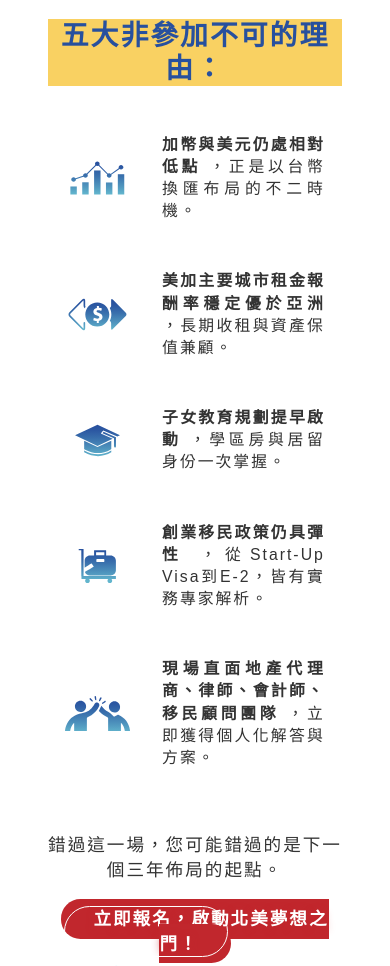
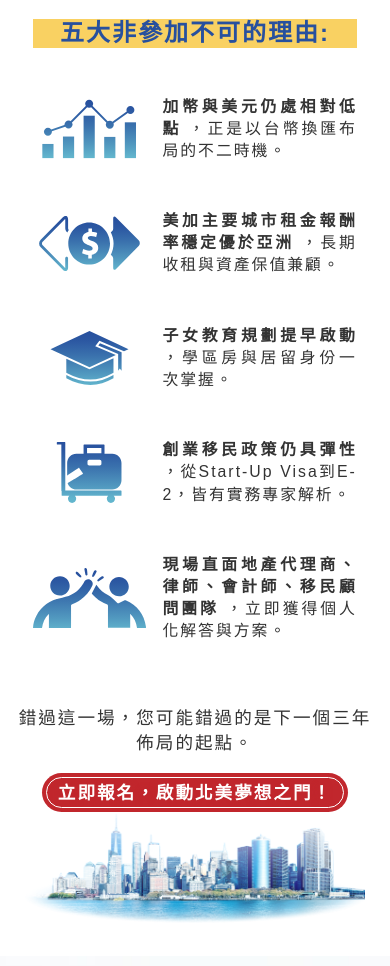
Before and after one commit to jackietsairock/tccna-expo, a website: page index.html in a window 390 px wide. Shown: the part 1180-2146 px from the top of the page. Drawn offline with nearby package versions, Linux system fonts and the light colour scheme.

Commit message:
LOGO區修改

```diff
--- a/assets/css/main.css
+++ b/assets/css/main.css
@@ -388,7 +388,7 @@ header .nav-link:focus,.nav-link:hover {
     display: block;
     color: #fff;
     font-weight: bold;
-    padding: 0.6rem 2rem;
+    padding: 0.6rem 1rem;
     border-radius: 30px;
     background: #c1272d;
     text-shadow: 0 2px 8px #c1272d;
@@ -738,7 +738,7 @@ header .nav-link:focus,.nav-link:hover {
 }
 .company-1{
     gap: 2rem;
-
+    justify-content: center;
 }
 .company-1 .companytitle b{
     font-size: 1.3em;
@@ -747,7 +747,7 @@ header .nav-link:focus,.nav-link:hover {
     height: 50px;
 }
 .tccna-logo{
-    height: 70px !important;
+    height: 62px !important;
     transform: translateY(5px);
 }
 
@@ -1362,15 +1362,21 @@ footer{
         line-height: 1.5;
     }
 
+    /*intro*/
+    .intro_title2{
+        font-size: 1.5rem;
+    }
+
     /*about*/
     .about-form li{
         flex-direction: row;
         border-right: 0px solid #28539E;
-        gap: 2rem;
-            margin: 1rem 0 2rem 0;
+        gap: 1rem;
+        margin: 1rem 0 2rem 0;
+        padding: 0 0;
     }
     .about-form li img{
-        width: 25%;
+        width: 35%;
         margin: auto;
     }
 
@@ -1422,6 +1428,9 @@ footer{
     .speaker-info h5{
     }
 
+    .company-1{
+        justify-content: start;
+    }
 
 }
 @media screen and (max-width:685px){
--- a/index.html
+++ b/index.html
@@ -191,8 +191,8 @@
                         </p>
                         <br>
                         <br>
-                        <h1 class="col-10 col-sm-8 col-md-7 col-lg-6 mx-auto fw-bold text-blue text-center text-bg-y">
-                            五大非參加不可的理由：
+                        <h1 class="intro_title2 col-11 col-sm-8 col-md-7 col-lg-6 mx-auto fw-bold text-blue text-center text-bg-y">
+                            五大非參加不可的理由:
                         </h1>
                         <ul class="about-form col-11 col-sm-10 col-md-8 col-lg-8 row">
                             <li class="col-12 ol-sm-10 col-md-4 col-lg-4">
@@ -241,15 +241,15 @@
                                 </p>
                             </li>
                         </ul>
-                        <p class="col-10 col-lg-6 mx-auto text-center" >
+                        <p class="col-12 col-lg-6 mx-auto text-center" >
                             <span class="d-inline d-sm-inline-block">
                                 錯過這一場，您可能錯過的是下一個三年佈局的起點。
                             </span>
                             <br>
                             <br>
-                            <span class="about_signUp_button d-inline d-sm-inline-block">
+                            <a href="#signUp" class="about_signUp_button d-inline d-sm-inline-block">
                                 立即報名，啟動北美夢想之門！
-                            </span>
+                            </a>
                         </p>
 
                     </div>
@@ -592,7 +592,7 @@
                                 <input type="email" class="form-control text-left mb-3" name="Email" id="exampleFormControlInput1" placeholder="name@example.com" value="">
 
                                 <p class="col-12 mb-1">
-                                    <b>我有興趣想收到該區相關資料(可複選*)</b>
+                                    <b>我有興趣想收到該區相關資料</b>
 
                                 </p>
                                 <div class="d-flex flex-wrap">
```
